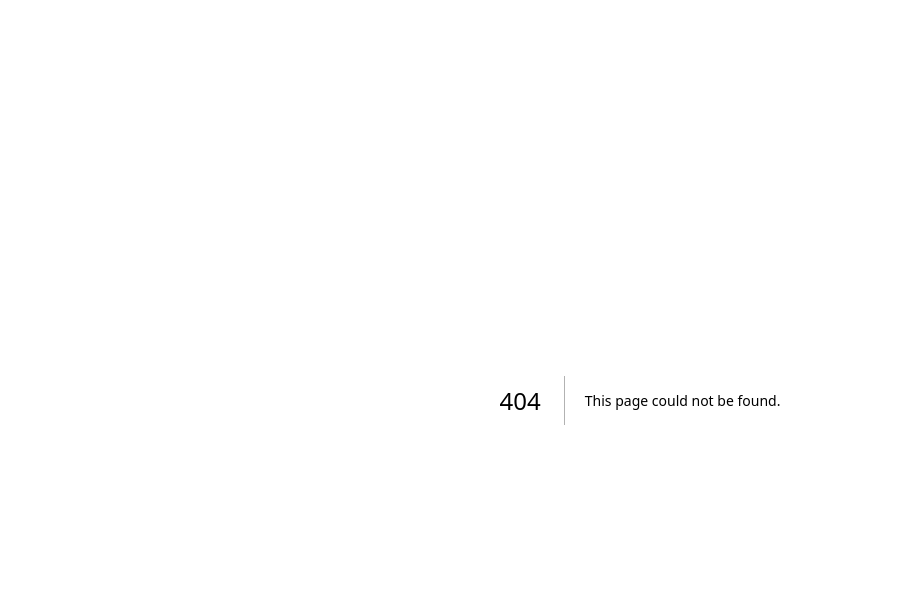
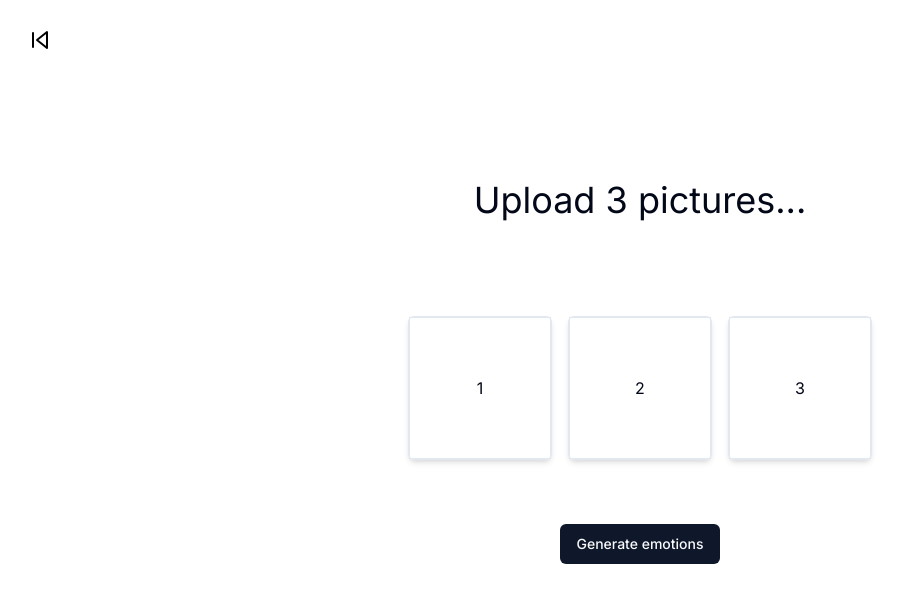
Before and after one commit to ivxvi12/picture-to-music-ai, a Next.js app: page /upload-pictures in a window 1280 px wide. Before the commit this address had no page. Shown: the top 602 px of the page, without its empty margins (0-903 px from the left). Built offline with nearby package versions, Linux system fonts and the light colour scheme.

Commit message:
feat(app): upload pictures + prettier

```diff
--- a/app/page.tsx
+++ b/app/page.tsx
@@ -1,15 +1,13 @@
-import { Button } from "@/components/ui/button"
+import { Button } from "@/components/ui/button";
 import Link from "next/link";
 
 export default function Home() {
   return (
-    <main className="flex min-h-screen flex-col items-center p-24">
-      <h1 className={`text-6xl mt-36 mb-28`}>
-        Audartory
-      </h1>
+    <main className="flex min-h-screen flex-col items-center">
+      <h1 className={`text-5xl mt-32 mb-24`}>Audartory</h1>
       <div className="flex flex-col items-center justify-center">
         <Button variant="default">
-          <Link href="/">START</Link>
+          <Link href="/upload-pictures">START</Link>
         </Button>
       </div>
     </main>
--- /dev/null
+++ b/app/upload-pictures/page.tsx
@@ -0,0 +1,89 @@
+"use client";
+import { Button } from "@/components/ui/button";
+import { SkipBack } from "lucide-react";
+import Link from "next/link";
+import { useState } from "react";
+
+export default function UploadPictures() {
+  const [image1, setImage1] = useState<File | null>(null);
+  const [image2, setImage2] = useState<File | null>(null);
+  const [image3, setImage3] = useState<File | null>(null);
+
+  const handleImage = (e: React.ChangeEvent<HTMLInputElement>) => {
+    if (e.target.files) {
+      return e.target.files[0];
+    } else {
+      return null;
+    }
+  };
+
+  return (
+    <main className="flex min-h-screen flex-col p-7">
+      <Link href="/">
+        <SkipBack size={24} className="text-black" />
+      </Link>
+      <div className="flex flex-col items-center">
+        <h1 className="text-4xl mt-32 mb-24">Upload 3 pictures...</h1>
+        <div className="flex flex-row flex-wrap items-center justify-right justify-between md:space-x-4 mb-12 px-2">
+          <div className="w-36 h-36 border-[0.5px] rounded-md mb-4 flex flex-row justify-center items-center shadow-md">
+            <input
+              type="file"
+              id="image1"
+              className="hidden"
+              accept="image/*"
+              onChange={(changeEvent) => {
+                setImage1(handleImage(changeEvent));
+              }}
+            />
+            <label htmlFor="image1" className="w-full h-full border flex flex-row items-center justify-center">
+              {image1 ? (
+                <img src={URL.createObjectURL(image1)} alt="image1" className="w-full h-full object-cover rounded-md" />
+              ) : (
+                <span>1</span>
+              )}
+            </label>
+          </div>
+          <div className="w-36 h-36 border rounded-md mb-4 flex flex-row justify-center items-center shadow-md">
+            <input
+              type="file"
+              id="image2"
+              className="hidden"
+              accept="image/*"
+              onChange={(changeEvent) => {
+                setImage2(handleImage(changeEvent));
+              }}
+            />
+            <label htmlFor="image2" className="w-full h-full border flex flex-row items-center justify-center">
+              {image2 ? (
+                <img src={URL.createObjectURL(image2)} alt="image1" className="w-full h-full object-cover rounded-md" />
+              ) : (
+                <span>2</span>
+              )}
+            </label>{" "}
+          </div>
+          <div className="w-36 h-36 border rounded-md mb-4 flex flex-row justify-center items-center shadow-md">
+            <input
+              type="file"
+              id="image3"
+              className="hidden"
+              accept="image/*"
+              onChange={(changeEvent) => {
+                setImage3(handleImage(changeEvent));
+              }}
+            />
+            <label htmlFor="image3" className="w-full h-full border flex flex-row items-center justify-center">
+              {image3 ? (
+                <img src={URL.createObjectURL(image3)} alt="image1" className="w-full h-full object-cover rounded-md" />
+              ) : (
+                <span>3</span>
+              )}
+            </label>
+          </div>
+        </div>
+        <Button variant="default">
+          <Link href="/">Generate emotions</Link>
+        </Button>
+      </div>
+    </main>
+  );
+}
--- a/package.json
+++ b/package.json
@@ -27,6 +27,7 @@
     "eslint": "^8",
     "eslint-config-next": "14.1.1",
     "postcss": "^8",
+    "prettier": "3.2.5",
     "tailwindcss": "^3.3.0",
     "typescript": "^5"
   }
```
Also changed, not shown: 1 other file (tests, documents, lock files or other folders).
